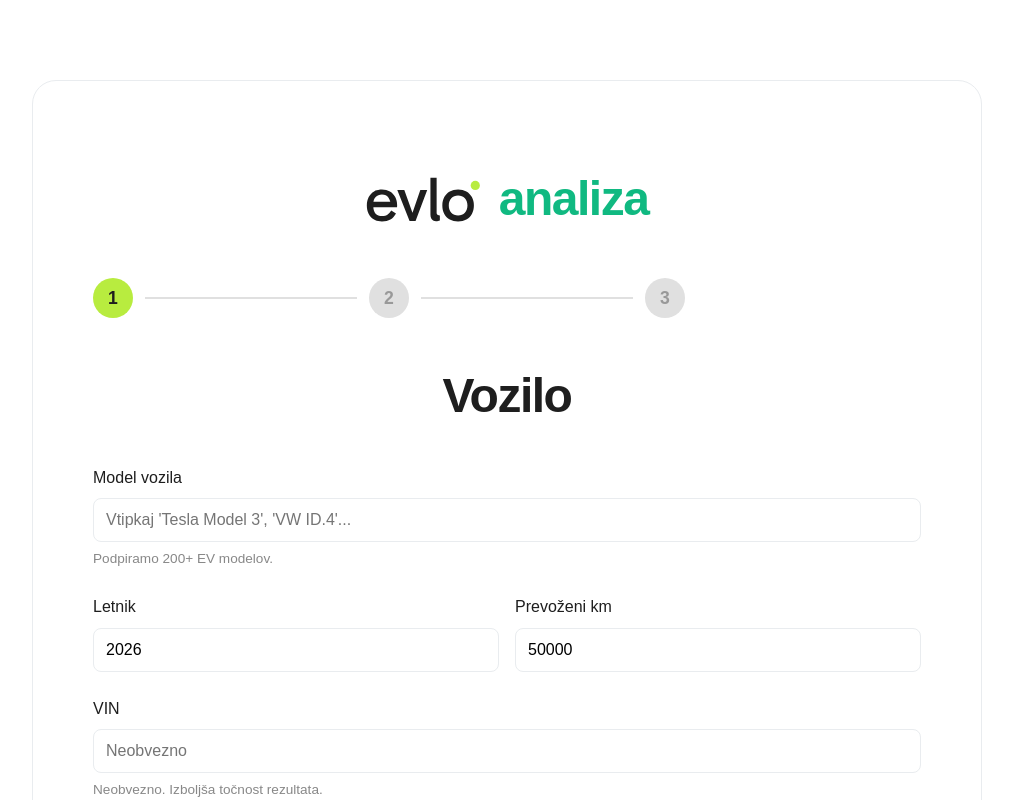
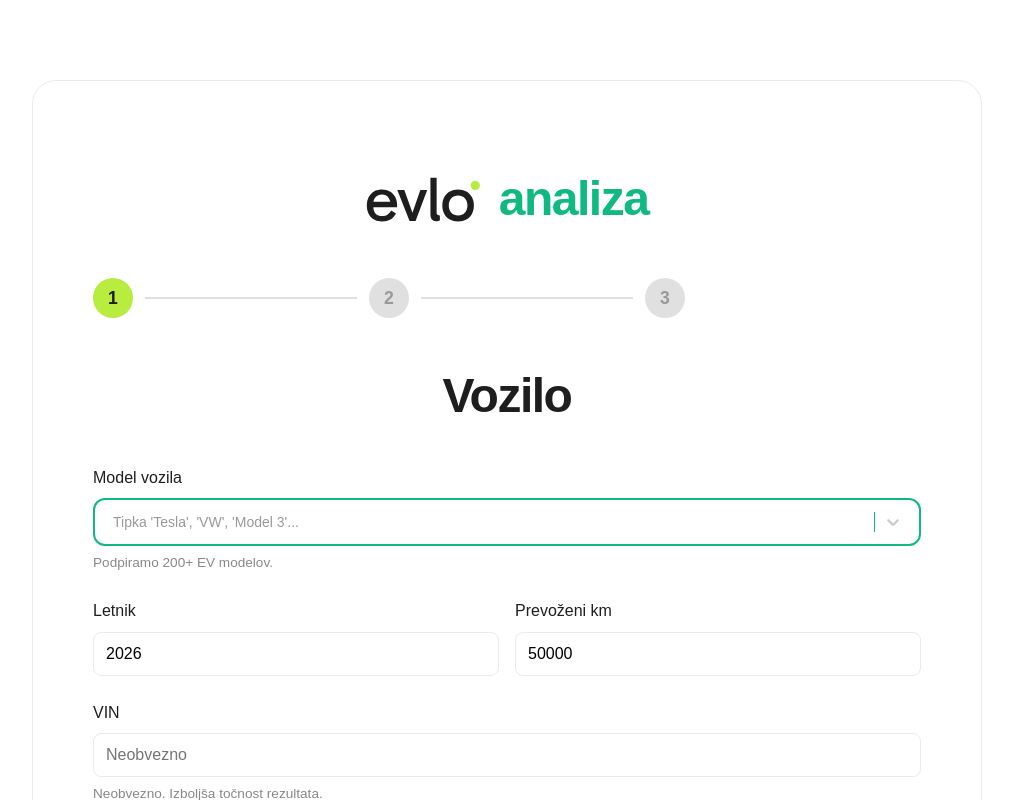
Before and after one commit to pevam/evlo-nextjs, a Next.js app: page /diagnostic in a window 1280 px wide. Shown: the top 800 px of the page, without its empty margins (133-1146 px from the left). Built offline with nearby package versions, Linux system fonts and the light colour scheme; a web font is replaced by a local one.

Commit message:
Integrate DiagnosticWizard with existing components and refactor input handling

```diff
--- a/app/components/DiagnosticWizard.tsx
+++ b/app/components/DiagnosticWizard.tsx
@@ -1,11 +1,12 @@
 'use client';
 
 import { useState } from 'react';
-import { EV_DATABASE } from '@/app/data/ev-database';
+import { EVDatabaseEntry, EV_DATABASE } from '@/app/data/ev-database';
+import CarSelector from './CarSelector';
 
 interface WizardState {
   // Step 1: Vehicle
-  carModel: string;
+  selectedCar: EVDatabaseEntry | null;
   carYear: string;
   carKm: string;
   carVin: string;
@@ -41,7 +42,7 @@ export default function DiagnosticWizard({ onComplete }: DiagnosticWizardProps)
   const [isLoading, setIsLoading] = useState(false);
   const [loadingMessage, setLoadingMessage] = useState(LOADING_MESSAGES[0]);
   const [data, setData] = useState<WizardState>({
-    carModel: '',
+    selectedCar: null,
     carYear: new Date().getFullYear().toString(),
     carKm: '50000',
     carVin: '',
@@ -165,20 +166,7 @@ export default function DiagnosticWizard({ onComplete }: DiagnosticWizardProps)
             <label style={{ display: 'block', marginBottom: '8px', fontWeight: '500', color: '#1e1e1e' }}>
               Model vozila
             </label>
-            <input
-              type="text"
-              placeholder="Vtipkaj 'Tesla Model 3', 'VW ID.4'..."
-              value={data.carModel}
-              onChange={(e) => setData({ ...data, carModel: e.target.value })}
-              style={{
-                width: '100%',
-                padding: '12px',
-                border: '1.5px solid #e9ecef',
-                borderRadius: '8px',
-                fontSize: '1rem',
-                boxSizing: 'border-box'
-              }}
-            />
+            <CarSelector value={data.selectedCar} onSelect={(car) => setData({ ...data, selectedCar: car })} />
             <div style={{ fontSize: '0.85rem', color: '#888', marginTop: '6px' }}>
               Podpiramo 200+ EV modelov.
             </div>
--- a/app/diagnostic/page.tsx
+++ b/app/diagnostic/page.tsx
@@ -546,6 +546,7 @@ export default function DiagnosticPage() {
 
   const handleWizardComplete = (wizardData: any) => {
     // Map wizard data to state
+    setSelectedCar(wizardData.selectedCar);
     setCarYear(wizardData.carYear);
     setCarKm(wizardData.carKm);
     setCarVin(wizardData.carVin);
@@ -560,8 +561,10 @@ export default function DiagnosticPage() {
     setAvgTemp(wizardData.avgTemp);
     setHasHeatPump(wizardData.hasHeatPump);
 
-    // Trigger calculation
-    calculateDiagnostic();
+    // Trigger calculation after state is updated
+    setTimeout(() => {
+      calculateDiagnostic();
+    }, 100);
   };
 
   return (
```
